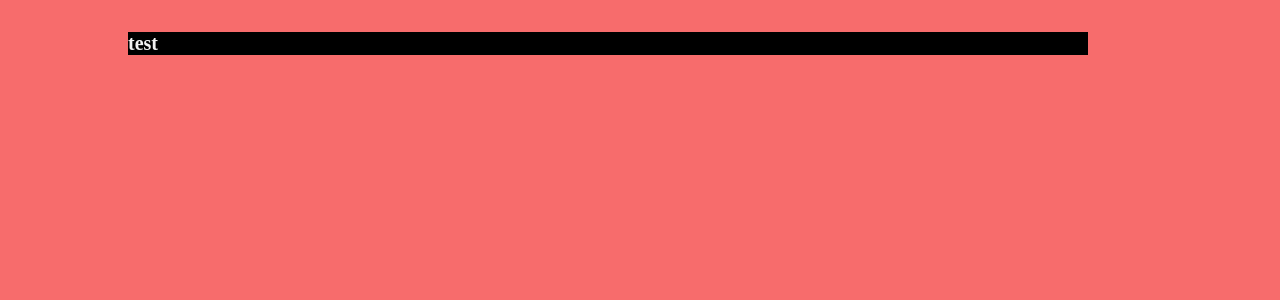
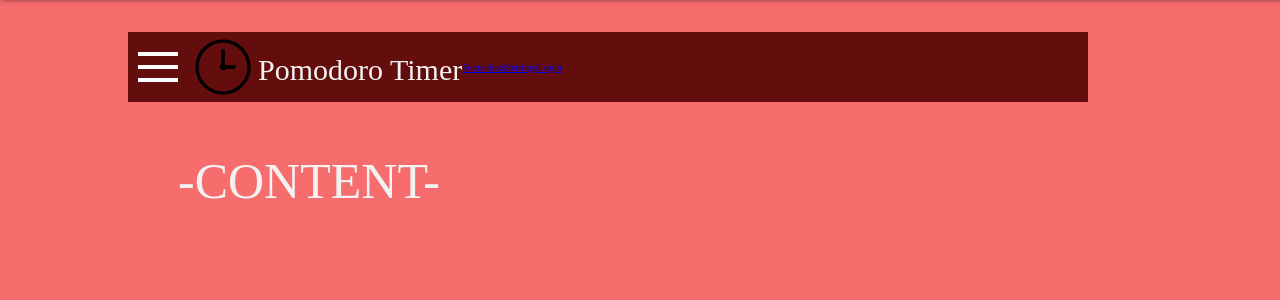
Before and after one commit to ZachTapia/pomodoro, a Next.js app: page / in a window 1280 px wide. Shown: the top 300 px of the page. Built offline with nearby package versions, Linux system fonts and the light colour scheme; a web font is replaced by a local one.

Commit message:
Implemented Top Drawer functionality for mobile use

```diff
--- /dev/null
+++ b/components/DrawerToggleButton.js
@@ -0,0 +1,15 @@
+import style from '../sass/DrawerToggleButton.module.scss';
+
+const DrawerToggleButton = (props) => {
+    let { drawerToggleHandler } = props;
+
+    return (
+        <button className={style.ToggleButton} onClick={drawerToggleHandler}>
+            <div className={style.ToggleButtonLine}></div>
+            <div className={style.ToggleButtonLine}></div>
+            <div className={style.ToggleButtonLine}></div>
+        </button>
+    );
+};
+
+export default DrawerToggleButton;
--- a/components/Layout.js
+++ b/components/Layout.js
@@ -1,8 +1,26 @@
+import { useState } from 'react';
+import Navbar from './Navbar';
+import TopDrawer from './TopDrawer';
+
 import style from '../sass/Layout.module.scss';
 
 const Layout = (props) => {
+
+    const [ drawerOpen, setDrawerOpen ] = useState(false);
+
+    const drawerToggleHandler = () => {
+        setDrawerOpen(prevState => setDrawerOpen(!prevState.drawerOpen));
+    };
+    const backdropClickHandler = () => {
+        setDrawerOpen(false);
+    };
+
+    // let topDrawer = drawerOpen ? <TopDrawer backdropClickHandler={backdropClickHandler} /> : null;
+
     return (
         <div className={style.MainLayout}>
+            <TopDrawer show={drawerOpen} backdropClickHandler={backdropClickHandler} />
+            <Navbar drawerToggleHandler={drawerToggleHandler} />
             {props.children}
         </div>
     );
--- /dev/null
+++ b/components/Navbar.js
@@ -0,0 +1,26 @@
+import Link from 'next/link';
+
+import style from '../sass/Navbar.module.scss';
+import DrawerToggleButton from './DrawerToggleButton';
+
+const Navbar = (props) => {
+    let { drawerToggleHandler } = props;
+
+    return (
+        <header>
+            <nav className={style.Navbar}>
+                <DrawerToggleButton drawerToggleHandler={drawerToggleHandler} />
+                <Link href="/"><img src="/clock.png" alt="logo" /></Link>
+                <div className={style.LogoTitle}>Pomodoro Timer</div>
+                <ul className={style.NavItems}>
+                    <li><Link href="/"><a>Focus</a></Link></li>
+                    <li><Link href="/"><a>Stats</a></Link></li>
+                    <li><Link href="/"><a>Settings</a></Link></li>
+                    <li><Link href="/"><a>Login</a></Link></li>
+                </ul>
+            </nav>
+        </header >
+    );
+};
+
+export default Navbar;
--- /dev/null
+++ b/components/TopDrawer.js
@@ -0,0 +1,22 @@
+import style from '../sass/TopDrawer.module.scss';
+import Link from 'next/link';
+
+const TopDrawer = (props) => {
+    let { backdropClickHandler, show } = props;
+
+    return (
+        <div>
+            <nav className={`${style.TopDrawer} ${show ? style.Open : ""}`}>
+                <ul className={style.TopDrawerItems}>
+                    <li><Link href="/"><a>Focus</a></Link></li>
+                    <li><Link href="/"><a>Stats</a></Link></li>
+                    <li><Link href="/"><a>Settings</a></Link></li>
+                    <li><Link href="/"><a>Login</a></Link></li>
+                </ul>
+            </nav>
+            <div className={`${show ? style.Backdrop : ""}`} onClick={backdropClickHandler}></div>
+        </div>
+    );
+};
+
+export default TopDrawer;
--- a/pages/index.js
+++ b/pages/index.js
@@ -9,7 +9,7 @@ const Index = () => {
         <Head>
           <title>Pomodoro Timer</title>
         </Head>
-        <h1>test</h1>
+        <div style={{ margin: '5rem', fontSize: '5rem' }}>-CONTENT-</div>
       </div>
     </Layout>
 
--- /dev/null
+++ b/sass/DrawerToggleButton.module.scss
@@ -0,0 +1,21 @@
+.ToggleButton {
+    margin: 0 1rem;
+    display: flex;
+    flex-direction: column;
+    justify-content: space-around;
+    height: 4rem;
+    width: 4rem;
+    background: transparent;
+    border: none;
+    cursor: pointer;
+
+    &:focus {
+        outline: none;
+    }
+}
+
+.ToggleButtonLine {
+    width: 4rem;
+    height: 0.4rem;
+    background: white;
+}
--- a/sass/Layout.module.scss
+++ b/sass/Layout.module.scss
@@ -1,12 +1,12 @@
 .MainLayout {
-    background-color: #000;
+
 }
 
+// If on desktop, use these rules
 @media only screen and (min-width: 900px) {
     .MainLayout {
         width: 75%;
         margin: 2.5% 10%;
         // height: 75vh;
-        background-color: #000;
     }
 }
--- /dev/null
+++ b/sass/Navbar.module.scss
@@ -0,0 +1,28 @@
+.Navbar {
+    background-color: #630D0D;
+    display: flex;
+    align-items: center;
+    text-align: center;
+
+    img {
+        height: 7rem;
+    }
+
+    .LogoTitle {
+        font-size: 3rem;
+        padding: 1rem 0 0.5rem 0;
+    }
+
+    .NavItems {
+        display: none;
+    }
+}
+
+@media only screen and (min-width: 900px) {
+    .Navbar {
+        .NavItems {
+            display: flex;
+            list-style-type: none;
+        }
+    }
+}
--- /dev/null
+++ b/sass/TopDrawer.module.scss
@@ -0,0 +1,38 @@
+.TopDrawer {
+    position: fixed;
+    background: white;
+    box-shadow: 2px 0 5px rgba(0,0,0,0.5);
+    top: 0;
+    left: 0;
+    width: 100%;
+    z-index: 50;
+    transform: translateY(-100%);
+    transition: transform 0.4s ease-in;
+
+    &.Open {
+        transform: translateY(0)
+    }
+
+    .TopDrawerItems {
+        list-style-type: none;
+        display: flex;
+        flex-direction: column;
+
+        a {
+            padding-left: 1rem;
+            color: black;
+            text-decoration: none;
+            font-size: 2.5rem;
+        }
+    }
+}
+
+.Backdrop {
+    position: fixed;
+    width: 100%;
+    height: 100%;
+    top: 0;
+    left: 0;
+    background: rgba(0,0,0,0.3);
+    z-index: 40;
+}
```
Also changed, not shown: public/clock.png (added).
